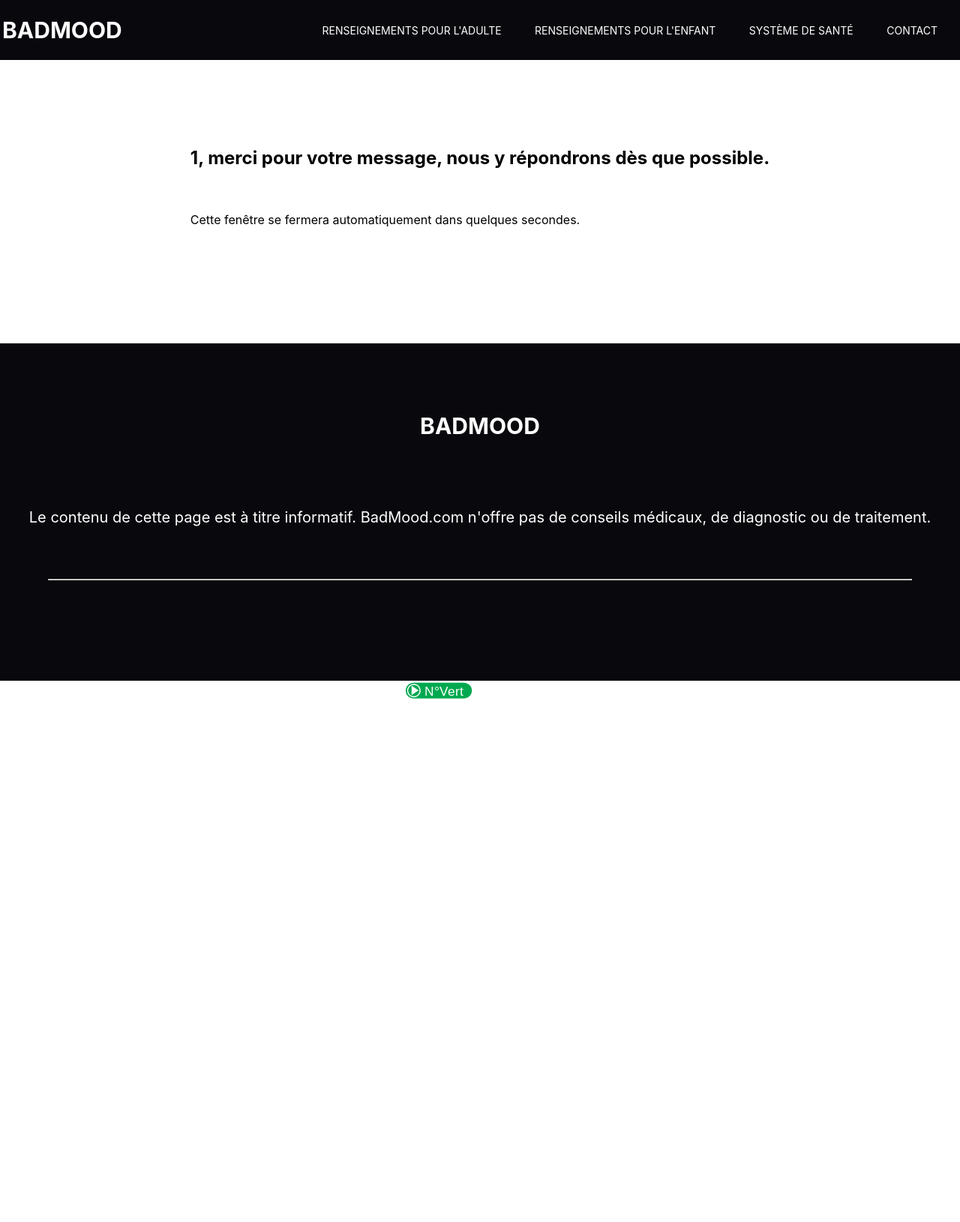
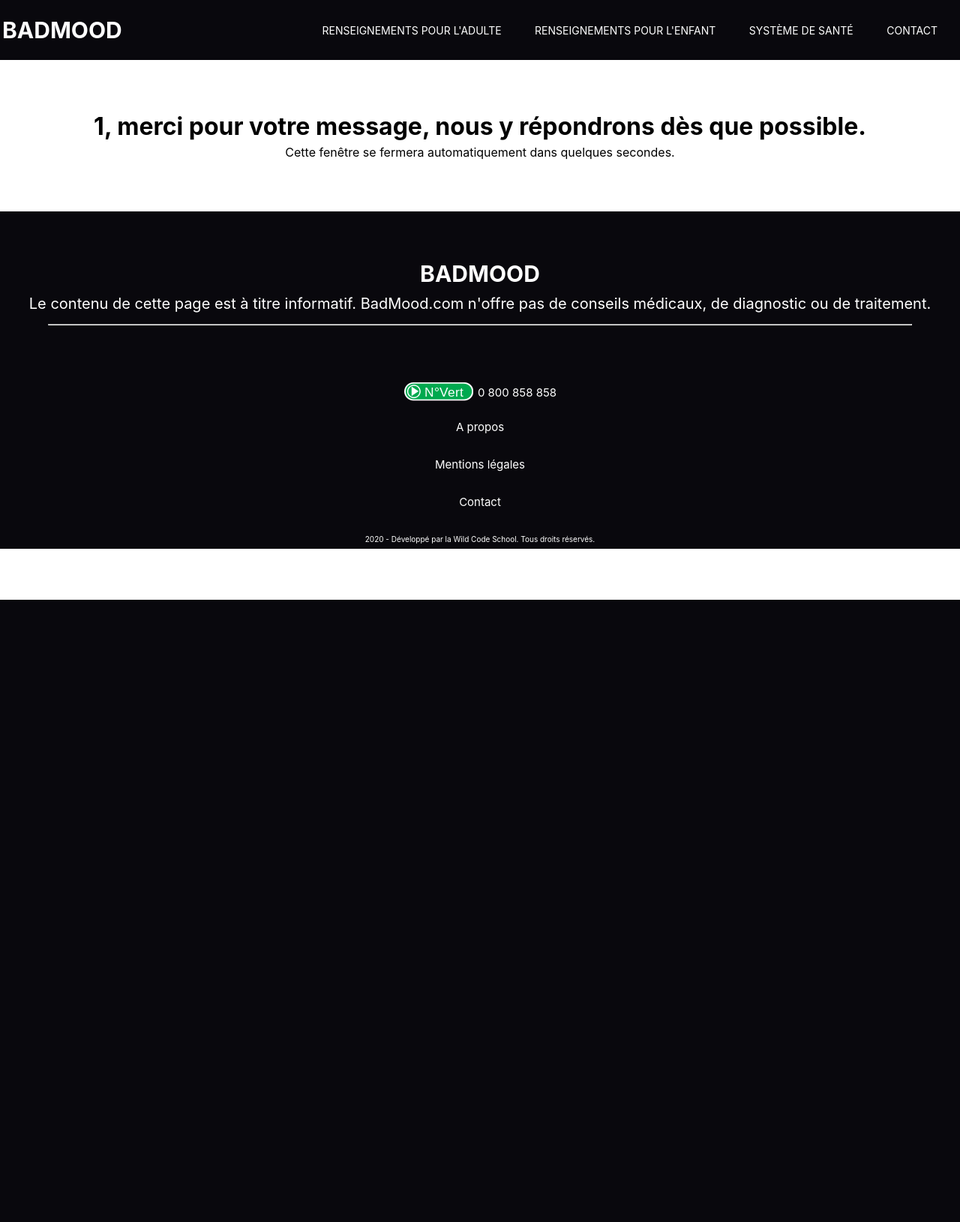
Before and after one commit to FranciscoKevin/Badmood, a PHP site: page /formulaire_merci.php?prenom=1 in a window 1280 px wide. Shown: the whole page at 75% size. After the commit the page ends 800 px from the top, so only its background shows below. Run offline with PHP 8.4, Linux system fonts and the light colour scheme; some libraries are stand-ins or nearby versions.

Commit message:
diverses modifs

```diff
--- a/formulaire_merci.css
+++ b/formulaire_merci.css
@@ -6,24 +6,18 @@ body{
     flex-direction: column;
     background-color: white;
     font-family: -apple-system, BlinkMacSystemFont, 'Segoe UI', Roboto, Oxygen, Ubuntu, Cantarell, 'Open Sans', 'Helvetica Neue', sans-serif;
-    margin: 0%;
-    width: 100%;
-    height: 100%;
+    margin: 0;
 }
 
-
-.messageContainer {
+main {
     display: flex;
     margin: auto;
-    margin: 15% 0;
+    margin: 5% 0;
     justify-content: center;
     flex-direction: column;
 }
 
-.mainContainer {
-    height: 100%;
+h1,p {
+    margin: 5px auto;
+    text-align: center;
 }
-
-p {
-    padding: 5% 0;
-}
--- a/formulaire_merci.php
+++ b/formulaire_merci.php
@@ -14,18 +14,17 @@
 </head>
 <body>
     <?php include("header.php")?>
-            <section class="mainContainer">
-                <div class="messageContainer">
-                    <h1 class="message"> <?php echo $_GET['prenom']; ?>, merci pour votre message, nous y répondrons dès que possible.</h1>
-                    <br>
-                    <p>Cette fenêtre se fermera automatiquement dans quelques secondes.</p>
-                </div>
-            </section>
+        <main>
+            <div class="messageContainer">
+                <h1 class="message"> <?php echo $_GET['prenom']; ?>, merci pour votre message, nous y répondrons dès que possible.</h1>
+                <p>Cette fenêtre se fermera automatiquement dans quelques secondes.</p>
+            </div>
+        </main>
+        <?php include("footer.php")?>
     <script type="text/javascript">
     var delai=; // Delai en secondes
     var url='index.php'; // Url de destination
     setTimeout("document.location.replace(url)", delai + '000');
     </script>
-    <?php include("footer.php")?>
 </body>
 </html>
```
